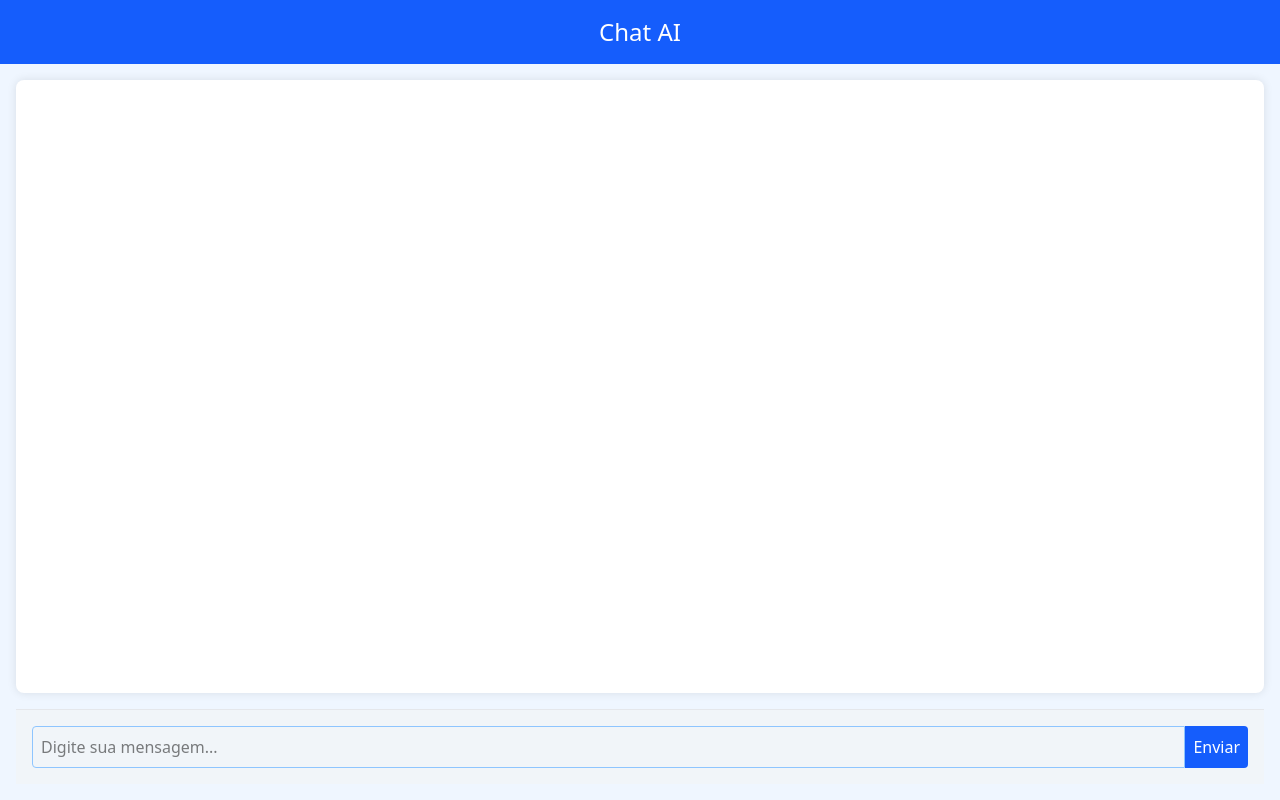
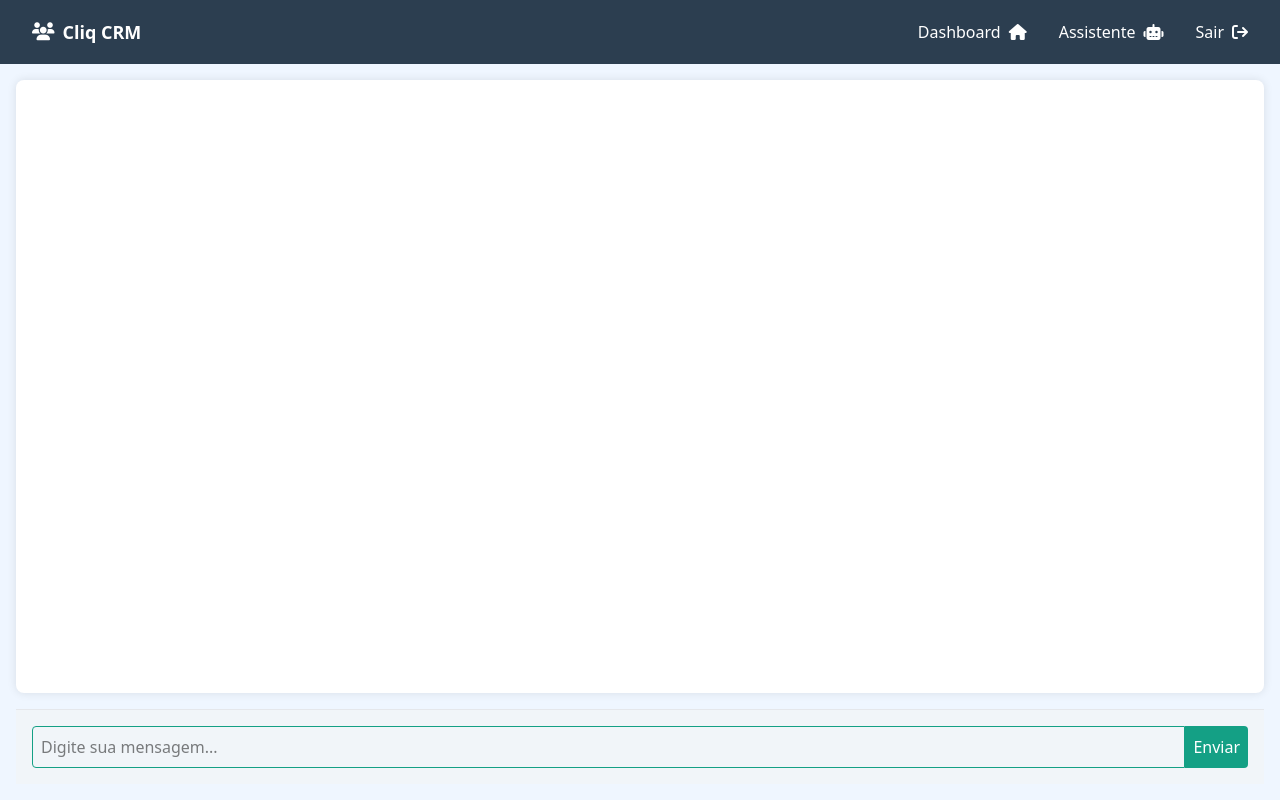
Before and after one commit to matheusfabiao/cliq-crm, a Django app: page /chat/ in a window 1280 px wide. Run offline with Django 5.2, Linux system fonts and the light colour scheme; the visitor is signed in with stand-in values (Sample User, id 1); some libraries are stand-ins or nearby versions.

Commit message:
fix: navbar of chat room matching overall project theme

```diff
--- a/static/css/ai_agent.css
+++ b/static/css/ai_agent.css
@@ -27,11 +27,11 @@
     border-radius: 0.5rem;
 }
 .message.ai {
-    background-color: #bfdbfe;
+    background-color: #76D7C4;
     text-align: left;
 }
 .message.user {
-    background-color: #60a5fa;
+    background-color: #34495E;
     text-align: right;
     color: white;
 }
--- a/templates/ai_agent/ai_chat.html
+++ b/templates/ai_agent/ai_chat.html
@@ -8,6 +8,8 @@
     <title>ChatGPT Clone</title>
     <!-- Tailwind CSS -->
     <script src="https://cdn.jsdelivr.net/npm/@tailwindcss/browser@4"></script>
+    <!-- Font Awesome -->
+    <link rel="stylesheet" href="{% static 'css/font-awesome/css/all.min.css' %}">
     <!-- Custom CSS -->
     <link rel="stylesheet" href="{% static 'css/ai_agent.css' %}" />
     <!-- DOMPurify -->
@@ -15,9 +17,66 @@
   </head>
   <body class="bg-blue-50">
     <div class="chat-container">
-      <header class="bg-blue-600 text-white p-4 text-center">
-        <h1 class="text-2xl">Chat AI</h1>
-      </header>
+      <!-- Barra de navegação -->
+      <nav class="bg-[#2C3E50] text-white sticky top-0 z-50">
+        <div class="max-w-7xl mx-auto px-4 sm:px-6 lg:px-8">
+          <div class="flex items-center justify-between h-16">
+            <!-- Logo -->
+            <a href="{% url 'home' %}" class="flex items-center text-lg font-bold">
+              <i class="fa fa-users mr-2"></i>
+              Cliq CRM
+            </a>
+
+            <!-- Botão mobile -->
+            <button
+              class="md:hidden p-2 rounded focus:outline-none focus:ring-2 focus:ring-white"
+              id="menu-btn"
+            >
+              <svg class="h-6 w-6" fill="none" stroke="currentColor" viewBox="0 0 24 24">
+                <path stroke-linecap="round" stroke-linejoin="round" stroke-width="2"
+                  d="M4 6h16M4 12h16M4 18h16" />
+              </svg>
+            </button>
+
+            <!-- Links -->
+            <div class="hidden md:flex space-x-8">
+              {% if user.is_authenticated %}
+                <a href="{% url 'dashboard' %}" class="hover:text-gray-200 flex items-center">
+                  Dashboard <i class="fa fa-home ml-2"></i>
+                </a>
+                <a href="{% url 'ai_chat' %}" class="hover:text-gray-200 flex items-center">
+                  Assistente <i class="fa fa-robot ml-2"></i>
+                </a>
+                <a href="{% url 'logout' %}" class="hover:text-gray-200 flex items-center">
+                  Sair <i class="fa fa-sign-out ml-2"></i>
+                </a>
+              {% else %}
+                <a href="{% url 'register' %}" class="hover:text-gray-200">Cadastrar</a>
+                <a href="{% url 'login' %}" class="hover:text-gray-200">Login</a>
+              {% endif %}
+            </div>
+          </div>
+        </div>
+
+        <!-- Menu Mobile -->
+        <div class="hidden md:hidden px-4 pb-4 space-y-2" id="mobile-menu">
+          {% if user.is_authenticated %}
+            <a href="{% url 'dashboard' %}" class="block py-2 border-b border-white/20">
+              Dashboard <i class="fa fa-home ml-2"></i>
+            </a>
+            <a href="{% url 'ai_chat' %}" class="block py-2 border-b border-white/20">
+              Assistente <i class="fa fa-robot ml-2"></i>
+            </a>
+            <a href="{% url 'logout' %}" class="block py-2">
+              Sair <i class="fa fa-sign-out ml-2"></i>
+            </a>
+          {% else %}
+            <a href="{% url 'register' %}" class="block py-2 border-b border-white/20">Cadastrar</a>
+            <a href="{% url 'login' %}" class="block py-2">Login</a>
+          {% endif %}
+        </div>
+      </nav>
+
       <main class="flex flex-col flex-grow p-4">
         <div id="chat-history" class="chat-history mb-4">
           <!-- O histórico do chat será inserido dinamicamente aqui -->
@@ -28,10 +87,10 @@
             <input
               id="chat-input"
               type="text"
-              class="flex-grow p-2 border border-blue-300 rounded-l"
+              class="flex-grow p-2 border border-[#14A085] rounded-l"
               placeholder="Digite sua mensagem..."
             />
-            <button type="submit" class="bg-blue-600 text-white p-2 rounded-r">
+            <button type="submit" class="bg-[#14A085] text-white p-2 rounded-r">
               Enviar
             </button>
           </form>
@@ -39,6 +98,15 @@
       </main>
     </div>
 
+    <script>
+      const btn = document.getElementById('menu-btn');
+      const menu = document.getElementById('mobile-menu');
+
+      btn.addEventListener('click', () => {
+        menu.classList.toggle('hidden');
+      });
+    </script>
+
     <script src="{% static 'js/main.js' %}"></script>
   </body>
 </html>
```
